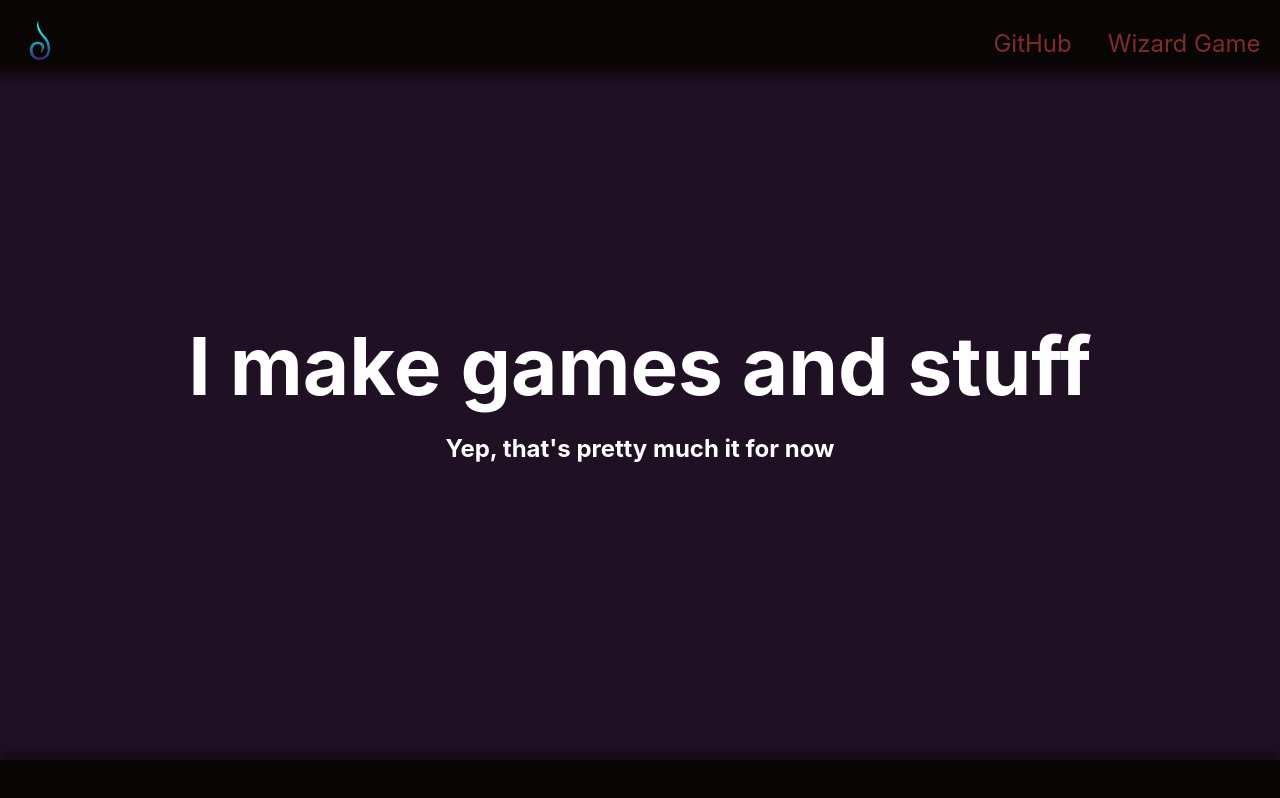
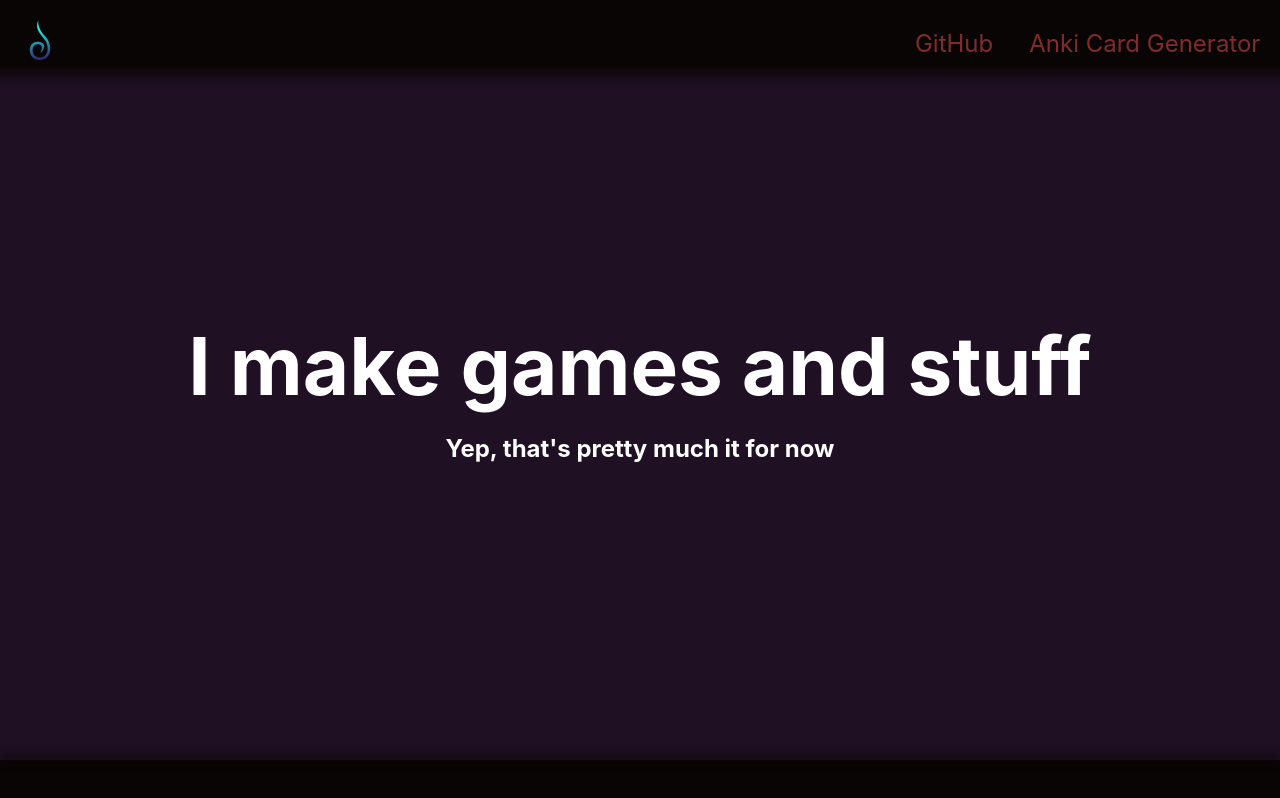
Before and after one commit to RlackBights/rlackbights.github.io, a React (Create React App) app: page / in a window 1280 px wide. Shown: the top 798 px of the page. Built offline with nearby package versions, Linux system fonts and the light colour scheme.

Commit message:
anki update

```diff
--- a/src/components/navbar.tsx
+++ b/src/components/navbar.tsx
@@ -9,7 +9,7 @@ function Navbar() {
             <li>
                 <div id='navbar-buttons'>
                     <a href="https://github.com/RlackBights">GitHub</a>
-                    <a href="https://rlackbights.github.io/wizard-game">Wizard Game</a>
+                    <a href="https://rlackbights.github.io/anki-card-generator">Anki Card Generator</a>
                 </div>
             </li>
         </ul>
```
